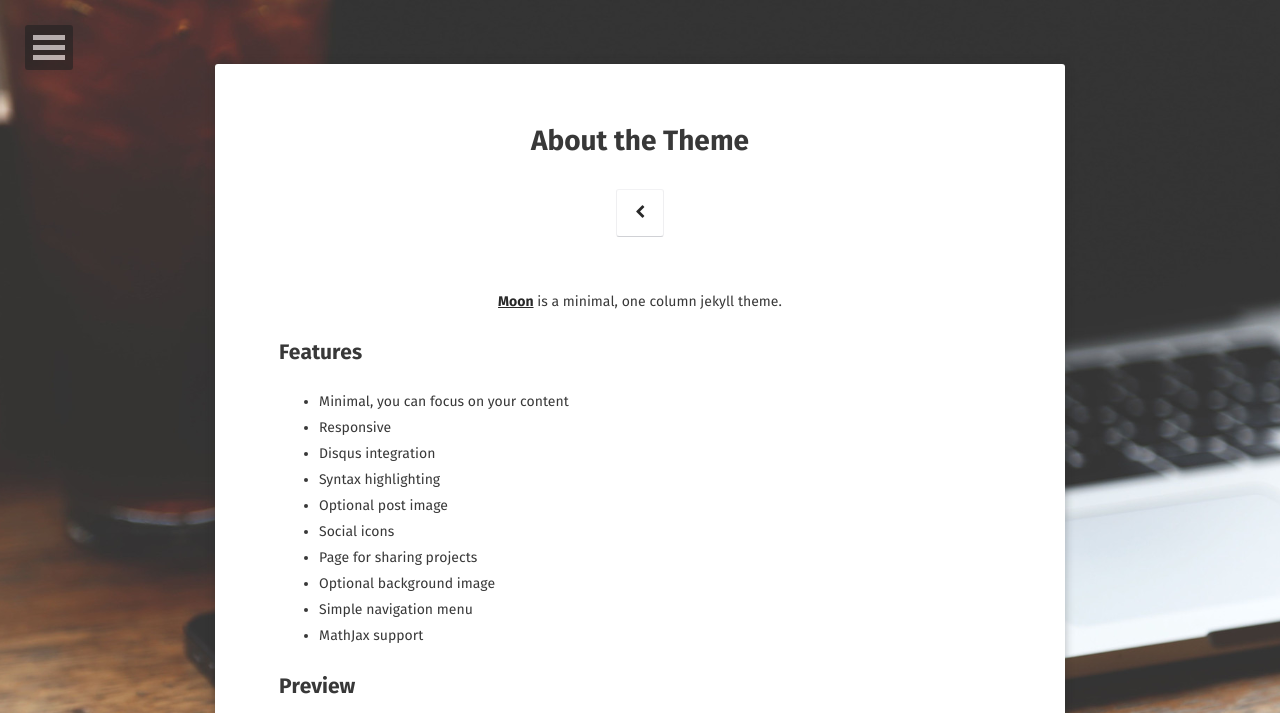
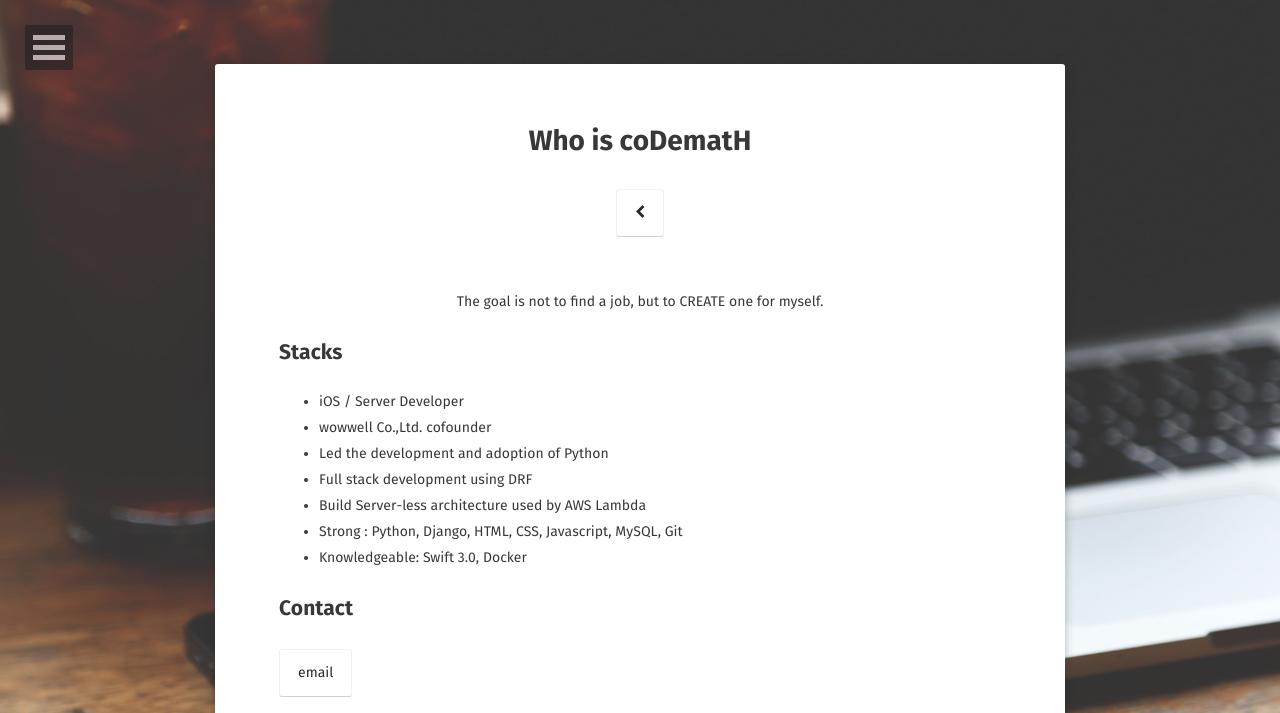
Before and after one commit to CodeMath/codemath.github.io, a Jekyll site: the page built from about/index.md, in a window 1280 px wide. Shown: the top 713 px of the page. Built offline with Jekyll 4.4.1, drawn with Linux system fonts in a browser that asks for light colours; some web fonts are replaced; some of the changed text lies outside the part shown; grey boxes are pictures that could not be loaded.

Commit message:
about update

```diff
--- a/_config.yml
+++ b/_config.yml
@@ -39,18 +39,18 @@ disqus_shortname:   taylantatli
 #bing-verify:
 #email:
 # twitter:            username
-facebook:           xyrho123@naver.com
-github-url:         username
+facebook:           xyrho123
+github-url:         codemath
 #stackoverflow:     123456/username   from a "http://stackoverflow.com/users/123456/username" link
 #linkedin:          username
 #xing:              username
-instagram:          xyrho123@naver.com
+instagram:          2dh_kr
 #lastfm:            username
 #tumblr:            username
 #medium:            '@username'
 #pinterest:         username
 #foursquare:        username
-steam:              xyrho123@me.com
+steam:              xyrho123
 #dribbble:          username
 #youtube:           username
 #youtube-channel:   channel
--- a/about/index.md
+++ b/about/index.md
@@ -1,37 +1,21 @@
 ---
 layout: page
-title: About the Theme
-tags: [about, Jekyll, theme, moon]
-date: 2016-03-21
+title: Who is coDematH
+tags: [about, coDematH, introduce]
+date: 2018-05-08
 comments: false
 ---
 
-<center><a href="http://taylantatli.github.io/Moon"><b>Moon</b></a> is a minimal, one column jekyll theme.</center>
+<center>The goal is not to find a job, but to CREATE one for myself.</center>
 
-## Features
-* Minimal, you can focus on your content
-* Responsive
-* Disqus integration
-* Syntax highlighting
-* Optional post image
-* Social icons
-* Page for sharing projects
-* Optional background image
-* Simple navigation menu
-* MathJax support
+## Stacks
+* iOS / Server Developer
+* wowwell Co.,Ltd. cofounder
+* Led the development and adoption of Python
+* Full stack development using DRF
+* Build  Server-less architecture used by AWS Lambda
+* Strong : Python, Django, HTML, CSS, Javascript, MySQL, Git
+* Knowledgeable: Swift 3.0, Docker
 
-## Preview
-
-{% capture images %}
-    https://cloud.githubusercontent.com/assets/754514/14509720/61c61058-01d6-11e6-93ab-0918515ecd56.png
-    https://cloud.githubusercontent.com/assets/754514/14509716/61ac6c8e-01d6-11e6-879f-8308883de790.png
-{% endcapture %}
-{% include gallery images=images caption="Screenshots of Moon Theme" cols=2 %}
-
-See a [live version of Moon](http://taylantatli.github.io/Moon) hosted on GitHub.
-
-## Getting Started
-
-To learn how to install and use this theme check out the [Setup Guide](http://taylantatli.me/Moon/moon-theme/) for more information.
-
-[Install Moon](https://github.com/TaylanTatli/Moon){: .btn}
+## Contact
+[email](xyrho123@wowwell.co.kr){: .btn}
```
Also changed, not shown: 2 other files.
